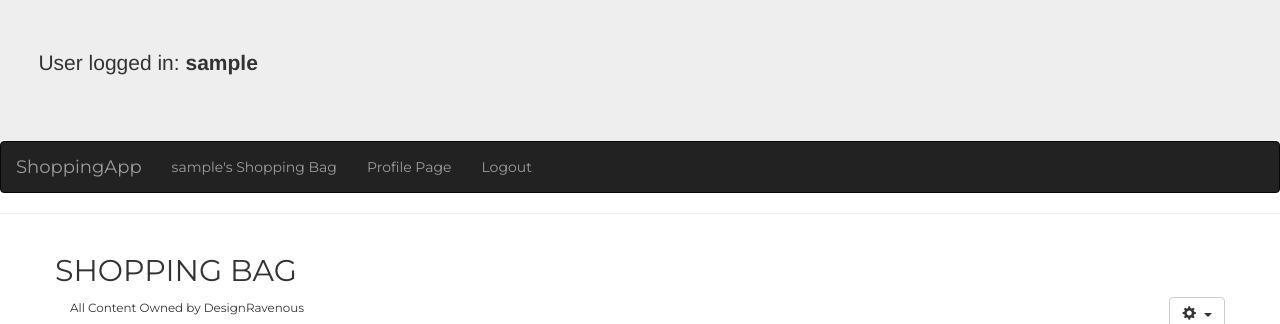
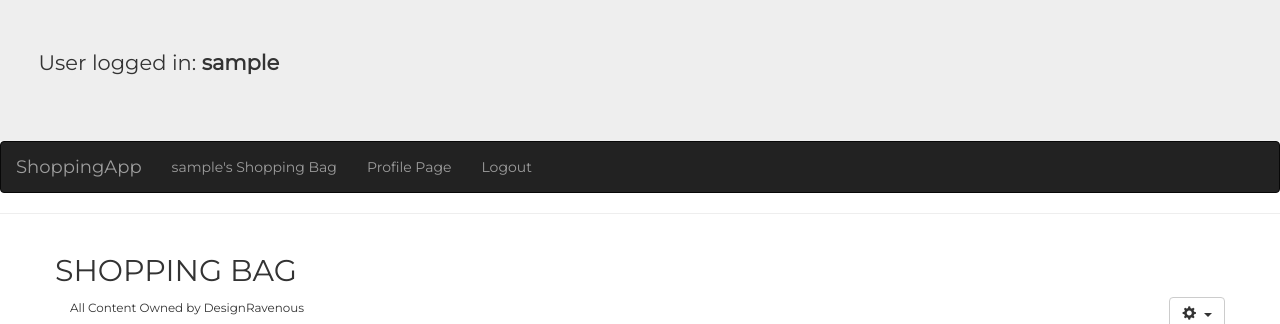
Before and after one commit to designravenous/Shopping_app, a Flask app: page / in a window 1280 px wide. Shown: the top 324 px of the page. Run offline with Flask 2, Linux system fonts and the light colour scheme; the visitor is signed in with stand-in values (Sample User, id 1); data comes from the database, SQL or seed files in the repository; data that the repository does not hold is empty; some libraries are stand-ins or nearby versions.

Commit message:
change fonts

```diff
--- a/application/templates/base.html
+++ b/application/templates/base.html
@@ -11,7 +11,7 @@
 {% if current_user.is_anonymous %}
 {% else %}
 <div class="jumbotron visible-md visible-lg" style="margin-bottom: 0px;">
- <p style="margin-left: 3%">User logged in: <b>{{ current_user.username }}</b></p>
+ <p style="margin-left: 3%; font-family: 'Montserrat', sans-serif;">User logged in: <b>{{ current_user.username }}</b></p>
 </div>
 {% endif %}
 <nav class="navbar navbar-inverse">
--- a/application/templates/index.html
+++ b/application/templates/index.html
@@ -79,7 +79,7 @@
     {% endfor %}
     {% endif %}
     </div>    </div>
-    <h1 class="col-xs-4"></h1><a href={{ url_for('delete_added_items') }} type="button" class="col-xs-4 btn btn-success"><span class="glyphicon glyphicon-trash"></span>&nbsp;&nbsp;Delete</a><h1 class="col-xs-4"></h1>
+    <h1 class="col-xs-4"></h1><a href={{ url_for('delete_added_items') }} type="button" class="col-xs-4 btn btn-success" style="font-family: 'Montserrat', sans-serif;"><span class="glyphicon glyphicon-trash"></span>&nbsp;&nbsp;Delete</a><h1 class="col-xs-4"></h1>
     {% else %}
     <h4>Add Groceries To Your ShoppingBag </h4>
     {% endif %}
```
